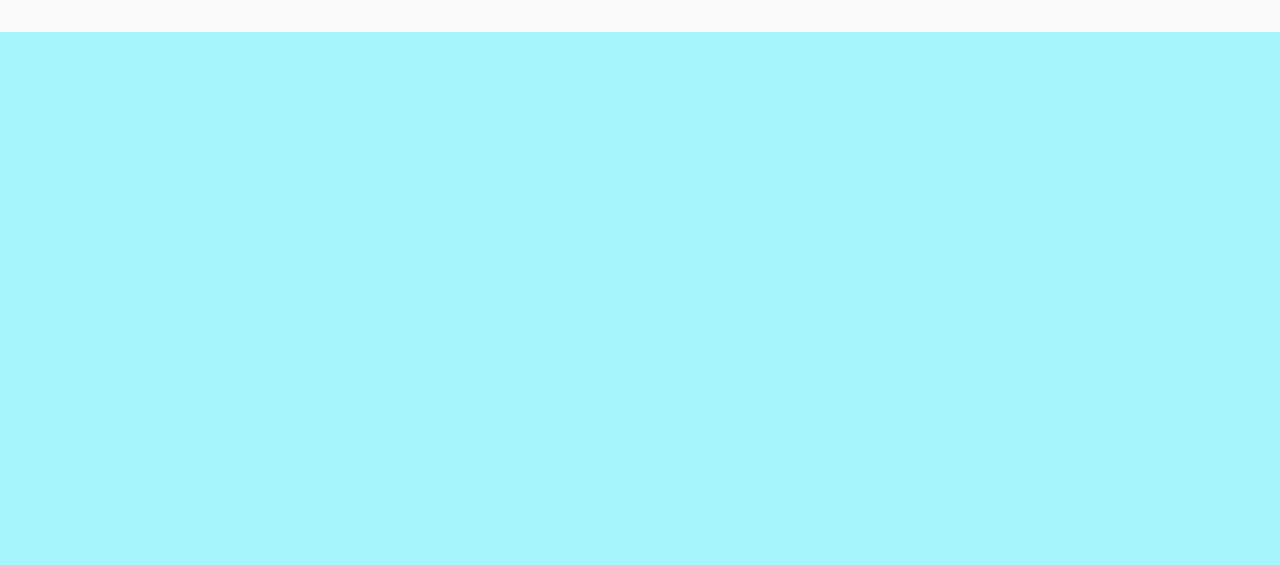
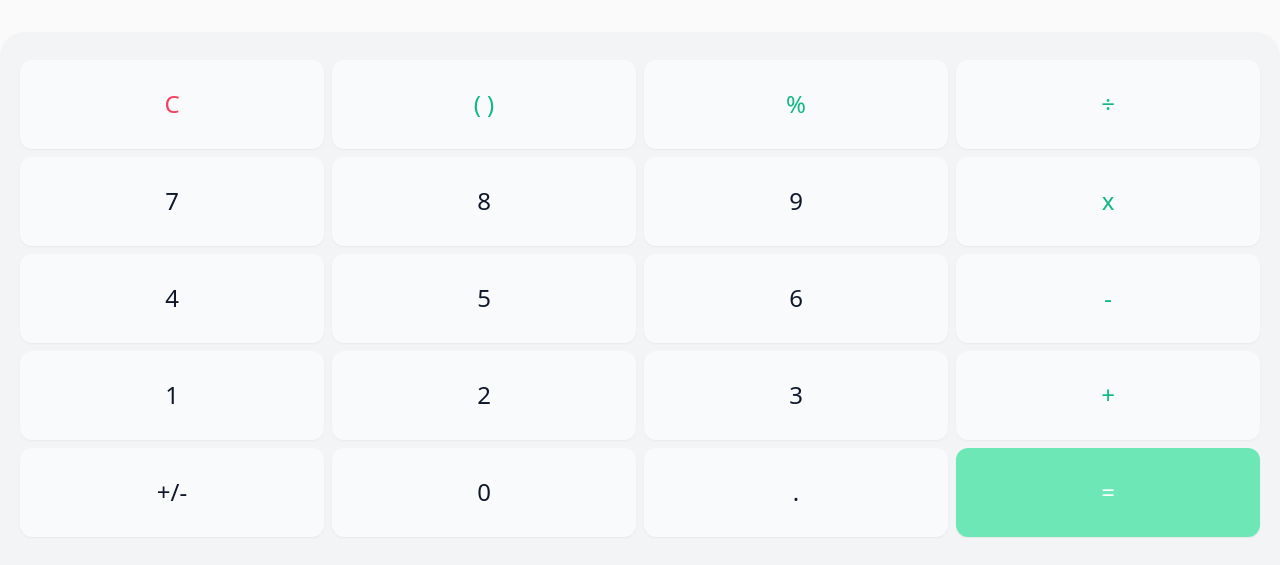
Before and after one commit to rezaGhoreyshiWeb/calculator, a website: page index.html in a window 1280 px wide. Shown: the part 235-800 px from the top of the page. Drawn offline with Linux system fonts and the light colour scheme.

Commit message:
design the calculator buttons

```diff
--- a/index.html
+++ b/index.html
@@ -43,7 +43,110 @@
           </div>
         </div>
         <!-- calculator buttons -->
-        <div class="row-span-4 col-span-1 bg-cyan-200"></div>
+        <div
+          class="row-span-4 col-span-1 bg-gray-100 rounded-t-3xl grid grid-cols-4 grid-rows-5 gap-2 px-5 py-7"
+        >
+          <div
+            class="col-span-1 row-span-1 flex justify-center items-center bg-gray-50 text-rose-500 rounded-xl shadow-sm font-medium text-2xl"
+          >
+            <p>C</p>
+          </div>
+          <div
+            class="col-span-1 row-span-1 flex justify-center items-center bg-gray-50 text-emerald-500 rounded-xl shadow-sm font-medium text-2xl"
+          >
+            <p>( )</p>
+          </div>
+          <div
+            class="col-span-1 row-span-1 flex justify-center items-center bg-gray-50 text-emerald-500 rounded-xl shadow-sm font-medium text-2xl"
+          >
+            <p>%</p>
+          </div>
+          <div
+            class="col-span-1 row-span-1 flex justify-center items-center bg-gray-50 text-emerald-500 rounded-xl shadow-sm font-medium text-2xl"
+          >
+            <p>÷</p>
+          </div>
+          <div
+            class="col-span-1 row-span-1 flex justify-center items-center bg-gray-50 text-slate-900 rounded-xl shadow-sm font-medium text-2xl"
+          >
+            <p>7</p>
+          </div>
+          <div
+            class="col-span-1 row-span-1 flex justify-center items-center bg-gray-50 text-slate-900 rounded-xl shadow-sm font-medium text-2xl"
+          >
+            <p>8</p>
+          </div>
+          <div
+            class="col-span-1 row-span-1 flex justify-center items-center bg-gray-50 text-slate-900 rounded-xl shadow-sm font-medium text-2xl"
+          >
+            <p>9</p>
+          </div>
+          <div
+            class="col-span-1 row-span-1 flex justify-center items-center bg-gray-50 text-emerald-500 rounded-xl shadow-sm font-medium text-2xl"
+          >
+            <p>x</p>
+          </div>
+          <div
+            class="col-span-1 row-span-1 flex justify-center items-center bg-gray-50 text-slate-900 rounded-xl shadow-sm font-medium text-2xl"
+          >
+            <p>4</p>
+          </div>
+          <div
+            class="col-span-1 row-span-1 flex justify-center items-center bg-gray-50 text-slate-900 rounded-xl shadow-sm font-medium text-2xl"
+          >
+            <p>5</p>
+          </div>
+          <div
+            class="col-span-1 row-span-1 flex justify-center items-center bg-gray-50 text-slate-900 rounded-xl shadow-sm font-medium text-2xl"
+          >
+            <p>6</p>
+          </div>
+          <div
+            class="col-span-1 row-span-1 flex justify-center items-center bg-gray-50 text-emerald-500 rounded-xl shadow-sm font-medium text-2xl"
+          >
+            <p>-</p>
+          </div>
+          <div
+            class="col-span-1 row-span-1 flex justify-center items-center bg-gray-50 text-slate-900 rounded-xl shadow-sm font-medium text-2xl"
+          >
+            <p>1</p>
+          </div>
+          <div
+            class="col-span-1 row-span-1 flex justify-center items-center bg-gray-50 text-slate-900 rounded-xl shadow-sm font-medium text-2xl"
+          >
+            <p>2</p>
+          </div>
+          <div
+            class="col-span-1 row-span-1 flex justify-center items-center bg-gray-50 text-slate-900 rounded-xl shadow-sm font-medium text-2xl"
+          >
+            <p>3</p>
+          </div>
+          <div
+            class="col-span-1 row-span-1 flex justify-center items-center bg-gray-50 text-emerald-500 rounded-xl shadow-sm font-medium text-2xl"
+          >
+            <p>+</p>
+          </div>
+          <div
+            class="col-span-1 row-span-1 flex justify-center items-center bg-gray-50 text-slate-900 rounded-xl shadow-sm font-medium text-2xl"
+          >
+            <p>+/-</p>
+          </div>
+          <div
+            class="col-span-1 row-span-1 flex justify-center items-center bg-gray-50 text-slate-900 rounded-xl shadow-sm font-medium text-2xl"
+          >
+            <p>0</p>
+          </div>
+          <div
+            class="col-span-1 row-span-1 flex justify-center items-center bg-gray-50 text-slate-900 rounded-xl shadow-sm font-medium text-2xl"
+          >
+            <p>.</p>
+          </div>
+          <div
+            class="col-span-1 row-span-1 flex justify-center items-center bg-emerald-300 text-white rounded-xl shadow-sm font-medium text-2xl"
+          >
+            <p>=</p>
+          </div>
+        </div>
       </section>
     </main>
     <script src="./component/index.js" type="module"></script>
```
Also changed, not shown: dist/output.css.
